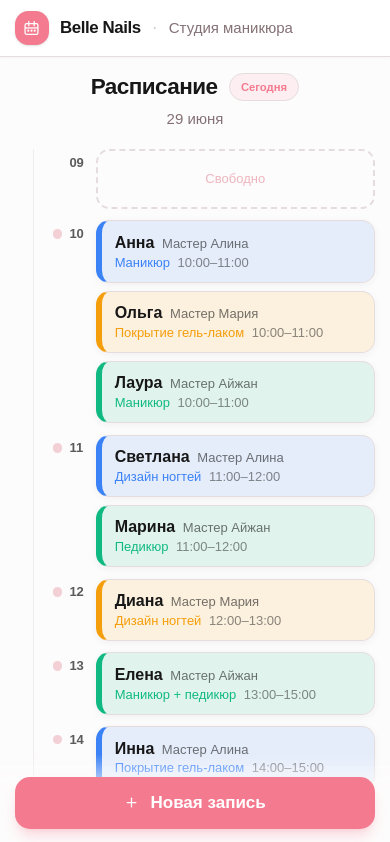
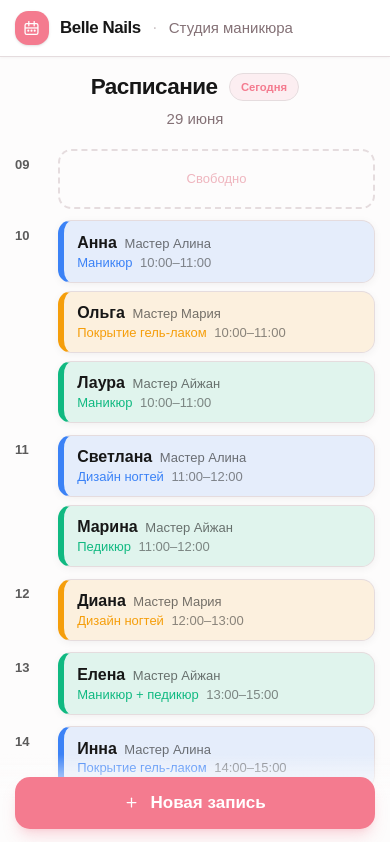
Before and after one commit to adlettaigulov/slotly, a Next.js app: page / in a window 390 px wide. Shown: the top 842 px of the page. Built offline with nearby package versions, Linux system fonts and the light colour scheme.

Commit message:
fix: toast at top, h-dvh for mobile modal, remove mobile timeline rail & dots

```diff
--- a/app/page.tsx
+++ b/app/page.tsx
@@ -43,7 +43,7 @@ export default function Home() {
       />
 
       {toast && (
-        <div className="fixed bottom-24 sm:bottom-6 left-1/2 -translate-x-1/2 z-[100] animate-toast-in px-4 w-full max-w-[400px]">
+        <div className="fixed top-4 sm:top-6 left-1/2 -translate-x-1/2 z-[100] animate-toast-in px-4 w-full max-w-[400px]">
           <div className="flex items-center gap-3 rounded-2xl bg-primary text-primary-foreground px-6 py-4 shadow-2xl text-[15px] font-medium">
             <CheckCircle2 className="h-5 w-5 shrink-0" />
             {toast}
--- a/components/new-appointment/new-appointment-dialog.tsx
+++ b/components/new-appointment/new-appointment-dialog.tsx
@@ -80,7 +80,7 @@ export function NewAppointmentDialog({ open, onOpenChange, onAppointmentCreated
 
   return (
     <Dialog open={open} onOpenChange={handleOpenChange}>
-      <DialogContent className="sm:max-w-[560px] sm:gap-0 max-sm:max-w-full max-sm:h-full max-sm:m-0 max-sm:rounded-none max-sm:border-0 max-sm:p-6">
+      <DialogContent className="sm:max-w-[560px] sm:gap-0 max-sm:max-w-full max-sm:h-dvh max-sm:m-0 max-sm:rounded-none max-sm:border-0 max-sm:p-6 max-sm:top-0 max-sm:left-0 max-sm:translate-x-0 max-sm:translate-y-0">
         <DialogHeader className="pb-3 sm:pb-4">
           <DialogTitle className="text-xl sm:text-lg">Новая запись</DialogTitle>
         </DialogHeader>
--- a/components/schedule/schedule-view.tsx
+++ b/components/schedule/schedule-view.tsx
@@ -90,10 +90,7 @@ export function ScheduleView({ onNewAppointment }: Props) {
 
       {/* ─── MOBILE: timeline ─── */}
       <div className="sm:hidden -mx-4 px-4">
-        <div className="relative pl-10">
-          {/* Vertical rail */}
-          <div className="absolute left-[18px] top-0 bottom-0 w-px bg-border/50" />
-
+        <div className="relative">
           {/* Current time dot on rail */}
           {TIME_SLOTS.some((_, i) => isCurrentHour(i)) && (
             <div
@@ -129,12 +126,7 @@ export function ScheduleView({ onNewAppointment }: Props) {
 
                 <div className="flex items-start gap-4">
                   {/* Time label */}
-                  <div className="flex items-center gap-2 shrink-0 pt-1 w-[28px]">
-                    <div
-                      className={`h-2.5 w-2.5 rounded-full shrink-0 ${
-                        occupied ? "bg-[hsl(350_65%_57%_/0.25)]" : "bg-transparent"
-                      }`}
-                    />
+                  <div className="shrink-0 pt-1 w-[28px]">
                     <span className={`text-[13px] font-bold tabular-nums ${
                       current ? "text-red-500" : "text-foreground/70"
                     }`}>
```
